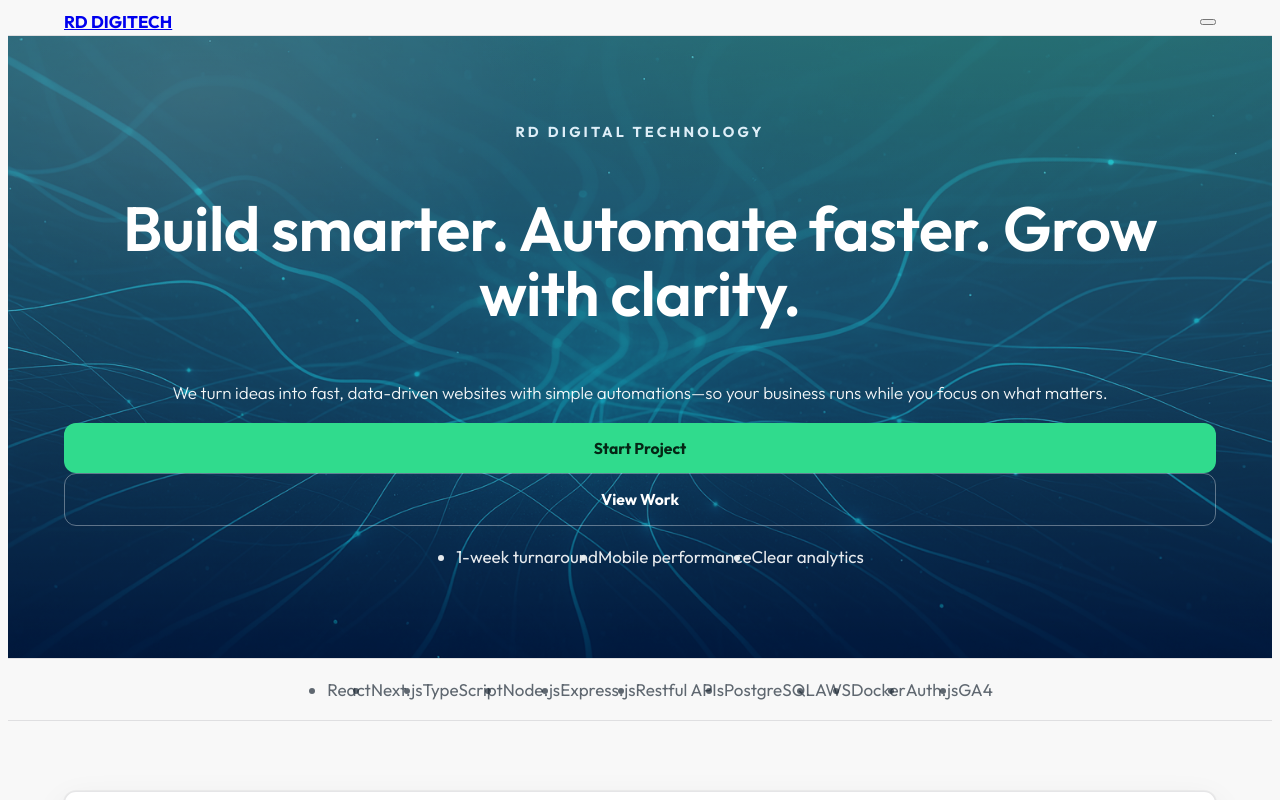
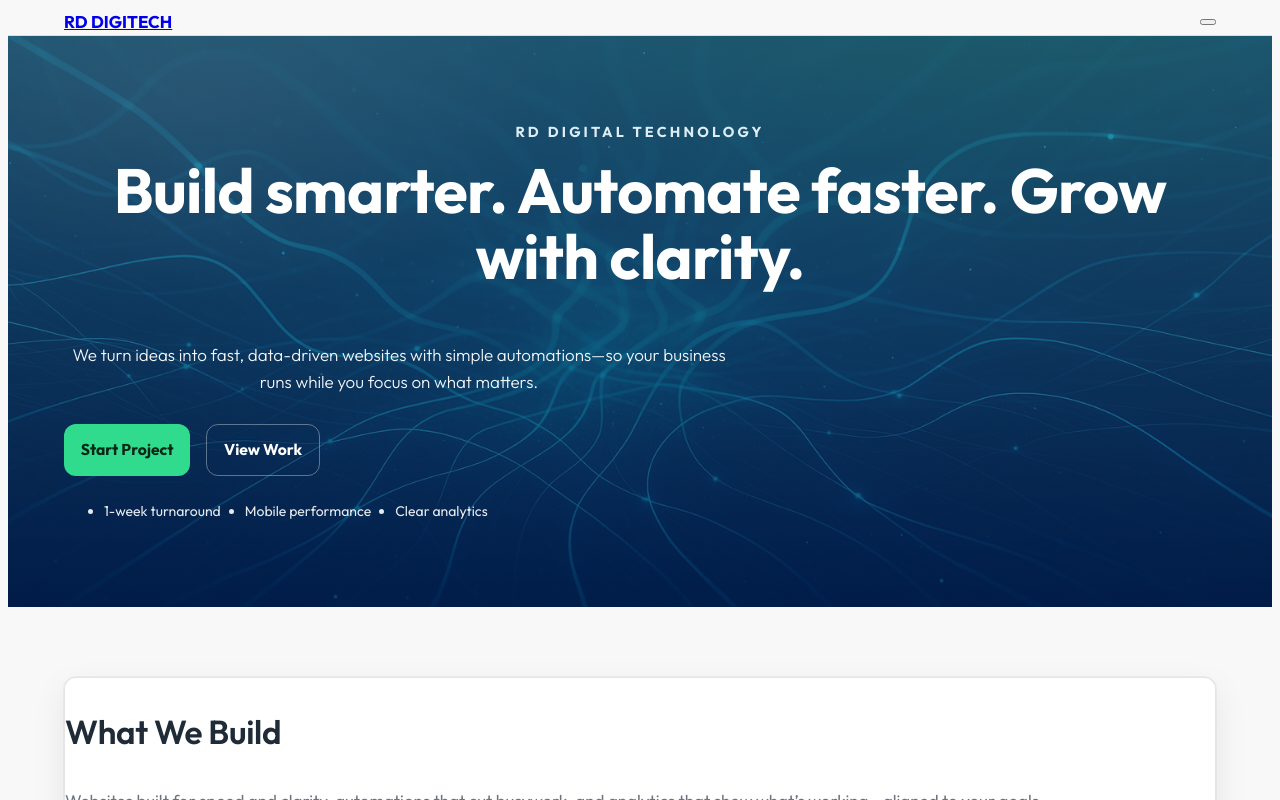
Before and after one commit to ralphdaryn/rddigitaltech, a Next.js app: page / in a window 1280 px wide. Shown: the top 800 px of the page. Built offline with nearby package versions, Linux system fonts and the light colour scheme.

Commit message:
replace next.js code with react

```diff
--- a/src/app/layout.tsx
+++ b/src/app/layout.tsx
@@ -1,37 +1,20 @@
 // src/app/layout.tsx
 import "@/styles/globals.scss";
-import Header from "@/components/Header";
-import Footer from "@/components/Footer";
 import type { ReactNode } from "react";
 import { Outfit } from "next/font/google";
 
-// One simple, modern font for the whole site
+import Header from "@/components/Header/Header";
+import Footer from "@/components/Footer/Footer";
+
 const outfit = Outfit({
   subsets: ["latin"],
-  display: "swap",
   variable: "--font-sans",
-  weight: ["300", "400", "500", "600", "700"], // light → bold
+  weight: ["300", "400", "500", "600", "700"],
 });
 
 export const metadata = {
   title: "RD Digital Tech",
   description: "Websites • Automation • Analytics",
-  metadataBase: new URL("https://rddigitaltech.ca"),
-  openGraph: {
-    title: "RD Digital Tech",
-    description: "Websites • Automation • Analytics",
-    url: "https://rddigitaltech.ca",
-    siteName: "RD Digital Tech",
-    images: [{ url: "/og.png", width: 1200, height: 630 }],
-    locale: "en_CA",
-    type: "website",
-  },
-  twitter: {
-    card: "summary_large_image",
-    title: "RD Digital Tech",
-    description: "Websites • Automation • Analytics",
-    images: ["/og.png"],
-  },
 };
 
 export default function RootLayout({ children }: { children: ReactNode }) {
@@ -39,7 +22,7 @@ export default function RootLayout({ children }: { children: ReactNode }) {
     <html lang="en">
       <body className={`${outfit.variable} antialiased`}>
         <Header />
-        <main>{children}</main>
+        <main id="app-main">{children}</main>
         <Footer />
       </body>
     </html>
--- /dev/null
+++ b/src/app/page.module.scss
@@ -0,0 +1,84 @@
+/* src/app/page.module.scss */
+
+.hero {
+  position: relative;
+  overflow: hidden;
+}
+
+/* Next <Image fill> uses an actual <img> */
+.heroImage {
+  object-fit: cover;
+  opacity: 0.4;
+  user-select: none;
+  pointer-events: none;
+}
+
+.heroOverlay {
+  position: absolute;
+  inset: 0;
+  background: linear-gradient(
+    180deg,
+    rgba(1, 33, 88, 0.28),
+    rgba(1, 33, 88, 0.45)
+  );
+}
+
+.heroInner {
+  position: relative;
+  z-index: 10;
+}
+
+.heroTitle {
+  margin-top: 0.75rem;
+  font-weight: 800;
+  line-height: 1.05;
+  font-size: clamp(2.3rem, 4.9vw, 3.9rem);
+}
+
+.heroBody {
+  margin-top: 1rem;
+  font-weight: 300;
+  font-size: 17px;
+  opacity: 0.95;
+  max-width: 60ch;
+}
+
+.heroCtas {
+  margin-top: 1.75rem;
+  display: flex;
+  flex-direction: column;
+  gap: 0.75rem;
+  justify-content: center;
+  font-size: 15px;
+
+  @media (min-width: 640px) {
+    flex-direction: row;
+    gap: 1rem;
+  }
+
+  @media (min-width: 768px) {
+    justify-content: flex-start;
+  }
+}
+
+.heroBadges {
+  margin-top: 1.5rem;
+  display: flex;
+  flex-wrap: wrap;
+  align-items: center;
+  gap: 0.5rem 1.5rem;
+  justify-content: center;
+  font-size: 0.875rem;
+  opacity: 0.9;
+
+  @media (min-width: 768px) {
+    justify-content: flex-start;
+  }
+}
+
+.ctaText {
+  margin-top: 0.5rem;
+  font-weight: 300;
+  color: var(--rd-muted);
+  font-size: 17px;
+}
--- a/src/app/page.tsx
+++ b/src/app/page.tsx
@@ -2,20 +2,17 @@
 import Image from "next/image";
 import Link from "next/link";
 import Container from "@/components/Container";
-import TechStack from "@/components/TechStack";
 import Reviews from "@/components/Reviews";
 import Capabilities from "@/components/Capabilities";
 import Advantage from "@/components/Advantage";
 import FeaturedWork from "@/components/FeaturedWork";
+import styles from "./page.module.scss";
 
 export default function Home() {
   return (
     <main>
       {/* HERO */}
-      <section
-        className="section bg-hero relative overflow-hidden on-blue"
-        id="home"
-      >
+      <section className={`section bg-hero on-blue ${styles.hero}`} id="home">
         <Image
           src="/hero.png"
           alt=""
@@ -23,29 +20,27 @@ export default function Home() {
           priority
           sizes="100vw"
           aria-hidden="true"
-          className="object-cover opacity-40 select-none pointer-events-none"
+          className={styles.heroImage}
         />
-        <div
-          aria-hidden
-          className="absolute inset-0 bg-[linear-gradient(180deg,rgba(1,33,88,0.28),rgba(1,33,88,0.45))]"
-        />
+        <div aria-hidden className={styles.heroOverlay} />
 
-        <Container className="relative z-10 text-center md:text-left">
+        <Container className={`text-center md:text-left ${styles.heroInner}`}>
           <p className="eyebrow">RD DIGITAL TECHNOLOGY</p>
 
           <div className="max-w-2xl">
-            <h1 className="mt-3 font-extrabold leading-[1.05] text-[clamp(2.3rem,4.9vw,3.9rem)]">
+            <h1 className={styles.heroTitle}>
               Build smarter.
               <br className="hidden sm:block" /> Automate faster.
               <br className="hidden sm:block" /> Grow with clarity.
             </h1>
-            <p className="mt-4 fw-light text-[17px] opacity-95">
+
+            <p className={styles.heroBody}>
               We turn ideas into fast, data-driven websites with simple
               automations—so your business runs while you focus on what matters.
             </p>
           </div>
 
-          <div className="mt-7 flex flex-col sm:flex-row gap-3 sm:gap-4 justify-center md:justify-start text-[15px]">
+          <div className={styles.heroCtas}>
             <Link
               href="/contact"
               className="btn btn-primary"
@@ -53,6 +48,7 @@ export default function Home() {
             >
               Start Project
             </Link>
+
             <Link
               href="/work"
               className="btn btn-ghost"
@@ -62,17 +58,12 @@ export default function Home() {
             </Link>
           </div>
 
-          <ul className="mt-6 flex flex-wrap items-center gap-x-6 gap-y-2 justify-center md:justify-start text-sm opacity-90">
+          <ul className={styles.heroBadges}>
             <li>1-week turnaround</li>
             <li>Mobile performance</li>
             <li>Clear analytics</li>
           </ul>
         </Container>
-      </section>
-
-      {/* Tech ecosystem */}
-      <section id="tech">
-        <TechStack />
       </section>
 
       {/* What we build */}
@@ -85,11 +76,9 @@ export default function Home() {
         <Advantage
           metrics={{
             sitesLaunched: 18,
-            // avgLighthouse intentionally omitted
             avgLoadMs: 1200,
             monthlyReports: true,
           }}
-          // cta removed per request
         />
       </section>
 
@@ -122,7 +111,7 @@ export default function Home() {
       <section className="section">
         <Container className="text-center md:text-left">
           <h2>Ready to start your project?</h2>
-          <p className="mt-2 fw-light text-[color:var(--rd-muted)]">
+          <p className={styles.ctaText}>
             Let’s launch something fast, automated, and easy to measure.
           </p>
           <Link
--- a/src/components/TechStack.tsx
+++ /dev/null
@@ -1,33 +0,0 @@
-export default function TechStack() {
-  const items = [
-    "React",
-    "Next.js",
-    "TypeScript",
-    "Node.js",
-    "Express.js",
-    "Restful APIs",
-    "PostgreSQL",
-    "AWS",
-    "Docker",
-    "Auth.js",
-    "GA4",
-  ] as const;
-
-  return (
-    <div className="border-y border-[var(--rd-border)] bg-white/70 backdrop-blur">
-      <div className="_container py-3">
-        <h2 className="sr-only">Technology stack</h2>
-        <ul
-          aria-label="Technology stack"
-          className="text-sm flex flex-wrap items-center gap-x-6 gap-y-2 justify-center"
-        >
-          {items.map((name) => (
-            <li key={name} className="opacity-70">
-              {name}
-            </li>
-          ))}
-        </ul>
-      </div>
-    </div>
-  );
-}
--- a/src/styles/globals.scss
+++ b/src/styles/globals.scss
@@ -2,22 +2,27 @@
 @tailwind components;
 @tailwind utilities;
 
+/* =========================================================
+   RD DIGITAL TECH – GLOBAL STYLES
+   Tailwind + SCSS Hybrid (Mobile-safe)
+========================================================= */
+
 /* ===== RD palette (techy blue + green) ===== */
 :root {
   /* brand core */
-  --rd-ink: #1f2b37; /* headings/body on light panels */
-  --rd-cyan: #44a5bd; /* cyan-teal */
-  --rd-navy: #012158; /* deep navy */
-  --rd-green: #30db8d; /* primary tech green */
+  --rd-ink: #1f2b37;
+  --rd-cyan: #44a5bd;
+  --rd-navy: #012158;
+  --rd-green: #30db8d;
 
   /* accents */
-  --rd-blue: #4f76f6; /* vivid blue (links/buttons) */
-  --rd-mint: #77f2a1; /* mint accent */
+  --rd-blue: #4f76f6;
+  --rd-mint: #77f2a1;
 
   /* surfaces */
   --rd-bg: #f8f8f8;
   --rd-surface: #ffffff;
-  --rd-panel: var(--rd-surface); /* ✅ FIXED */
+  --rd-panel: var(--rd-surface);
   --rd-muted: #6b7280;
   --rd-border: rgba(2, 6, 23, 0.1);
 
@@ -38,12 +43,17 @@
       transparent 60%
     ),
     linear-gradient(180deg, var(--rd-cyan) 0%, var(--rd-navy) 100%);
-} /* ✅ FIX: this closing brace was missing */
+}
 
-/* ===== Base ===== */
+/* =========================================================
+   BASE + MOBILE SAFETY (CRITICAL)
+========================================================= */
+
 html,
 body {
   height: 100%;
+  max-width: 100%;
+  overflow-x: hidden; /* ✅ prevents “half page” bug */
 }
 
 body {
@@ -58,7 +68,36 @@ body {
   -moz-osx-font-smoothing: grayscale;
 }
 
-/* ===== Typography ===== */
+/* Media must NEVER overflow */
+img,
+picture,
+video,
+canvas,
+svg {
+  display: block;
+  max-width: 100%;
+  height: auto;
+}
+
+/* =========================================================
+   APP LAYOUT SHELL (FIXES CLIPPED PAGES)
+========================================================= */
+
+.app {
+  min-height: 100vh;
+  display: flex;
+  flex-direction: column;
+}
+
+.app__main {
+  flex: 1;
+  min-width: 0; /* ✅ critical for flex overflow */
+}
+
+/* =========================================================
+   TYPOGRAPHY
+========================================================= */
+
 h1,
 h2,
 h3 {
@@ -85,7 +124,10 @@ h2 {
   color: #e8f6ff;
 }
 
-/* ===== Layout helpers ===== */
+/* =========================================================
+   LAYOUT HELPERS
+========================================================= */
+
 .section {
   padding-block: var(--rd-section-y);
 }
@@ -96,7 +138,10 @@ h2 {
   padding-inline: 1.25rem;
 }
 
-/* ===== Panels & cards ===== */
+/* =========================================================
+   PANELS & CARDS
+========================================================= */
+
 .panel {
   background: var(--rd-surface);
   color: var(--rd-ink);
@@ -118,7 +163,10 @@ h2 {
     0 12px 34px rgba(2, 6, 23, 0.06);
 }
 
-/* ===== Buttons ===== */
+/* =========================================================
+   BUTTONS
+========================================================= */
+
 .btn {
   display: inline-flex;
   align-items: center;
@@ -165,15 +213,10 @@ h2 {
   background: rgba(255, 255, 255, 0.12);
 }
 
-/* ===== Accent utilities ===== */
+/* Accent buttons */
 .btn-accent {
   background: var(--rd-blue);
   color: #0a1330;
-}
-
-.btn-accent:hover {
-  opacity: 0.95;
-  transform: translateY(-1px);
 }
 
 .btn-mint {
@@ -181,27 +224,16 @@ h2 {
   color: #0a301d;
 }
 
-.btn-mint:hover {
-  opacity: 0.96;
-  transform: translateY(-1px);
-}
+/* =========================================================
+   UTILITIES
+========================================================= */
 
 .link-blue {
   color: var(--rd-blue);
-  text-underline-offset: 3px;
-}
-
-.link-blue:hover {
-  text-decoration: underline;
 }
 
 .link-mint {
   color: var(--rd-mint);
-  text-underline-offset: 3px;
-}
-
-.link-mint:hover {
-  text-decoration: underline;
 }
 
 .text-accent {
@@ -212,19 +244,18 @@ h2 {
   color: var(--rd-mint);
 }
 
-/* ===== Focus & misc ===== */
-:where(a, button, [role="button"], input, select, textarea):focus-visible {
-  outline: 2px solid var(--rd-cyan);
-  outline-offset: 2px;
-}
+.fw-light { font-weight: 300; }
+.fw-regular { font-weight: 400; }
+.fw-bold { font-weight: 700; }
+.fw-extrabold { font-weight: 800; }
+
+/* =========================================================
+   HERO / DIVIDERS
+========================================================= */
 
 .bg-hero {
   background: var(--rd-hero);
   color: #fff;
-}
-
-.bg-panel {
-  background: var(--rd-panel);
 }
 
 .hr {
@@ -238,8 +269,3 @@ h2 {
   background: rgba(255, 255, 255, 0.25);
   margin: 2rem 0;
 }
-
-.fw-light { font-weight: 300; }
-.fw-regular { font-weight: 400; }
-.fw-bold { font-weight: 700; }
-.fw-extrabold { font-weight: 800; }
```
Also changed, not shown: src/components/Header/Header.tsx (renamed from src/components/Header.tsx, +12 -5 lines), src/components/Footer/Footer.tsx (renamed from src/components/Footer.tsx).
